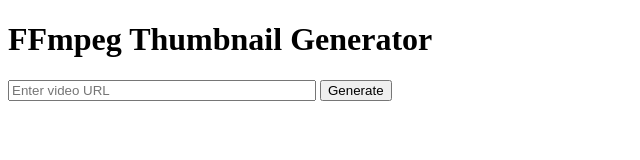
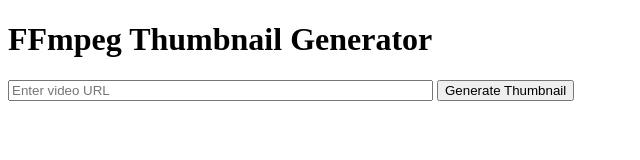
Before and after one commit to Ronak0076/videourl-to-thumbnail, a website: page public/index.html in a window 1280 px wide. Shown: the whole page, without its empty margins (0-640 px from the left). Drawn offline with Linux system fonts and the light colour scheme.

Commit message:
Update index.html

```diff
--- a/public/index.html
+++ b/public/index.html
@@ -2,13 +2,13 @@
 <html lang="en">
 <head>
   <meta charset="UTF-8">
-  <title>Video Thumbnail Generator</title>
+  <title>FFmpeg Thumbnail Generator</title>
 </head>
 <body>
   <h1>FFmpeg Thumbnail Generator</h1>
   <form id="form">
-    <input type="text" id="videoUrl" placeholder="Enter video URL" style="width: 300px;">
-    <button type="submit">Generate</button>
+    <input type="text" id="videoUrl" placeholder="Enter video URL" size="50">
+    <button type="submit">Generate Thumbnail</button>
   </form>
   <div id="result" style="margin-top: 20px;"></div>
 
```
